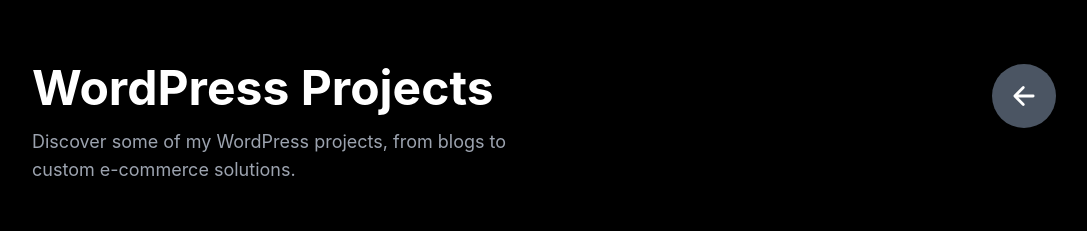
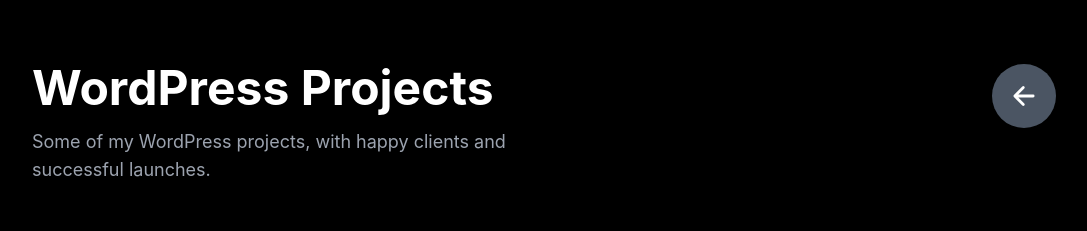
Before and after one commit to JAWAD-ASGHAR/Portfolio, a React (Vite) app: page /projects/wordpress in a window 1280 px wide. Shown: the top 231 px of the page, without its empty margins (96-1183 px from the left). Built offline with nearby package versions, Linux system fonts and the light colour scheme.

Commit message:
text fix

```diff
--- a/src/components/WordpressProjects.jsx
+++ b/src/components/WordpressProjects.jsx
@@ -49,8 +49,8 @@
         <div>
           <h2 className="text-5xl font-bold">WordPress Projects</h2>
           <p className="text-gray-400 mt-4 text-lg max-w-lg">
-            Discover some of my WordPress projects, from blogs to custom
-            e-commerce solutions.
+            Some of my WordPress projects, with happy clients and successful
+            launches.
           </p>
         </div>
         {backButton && <BackButton />}
```
